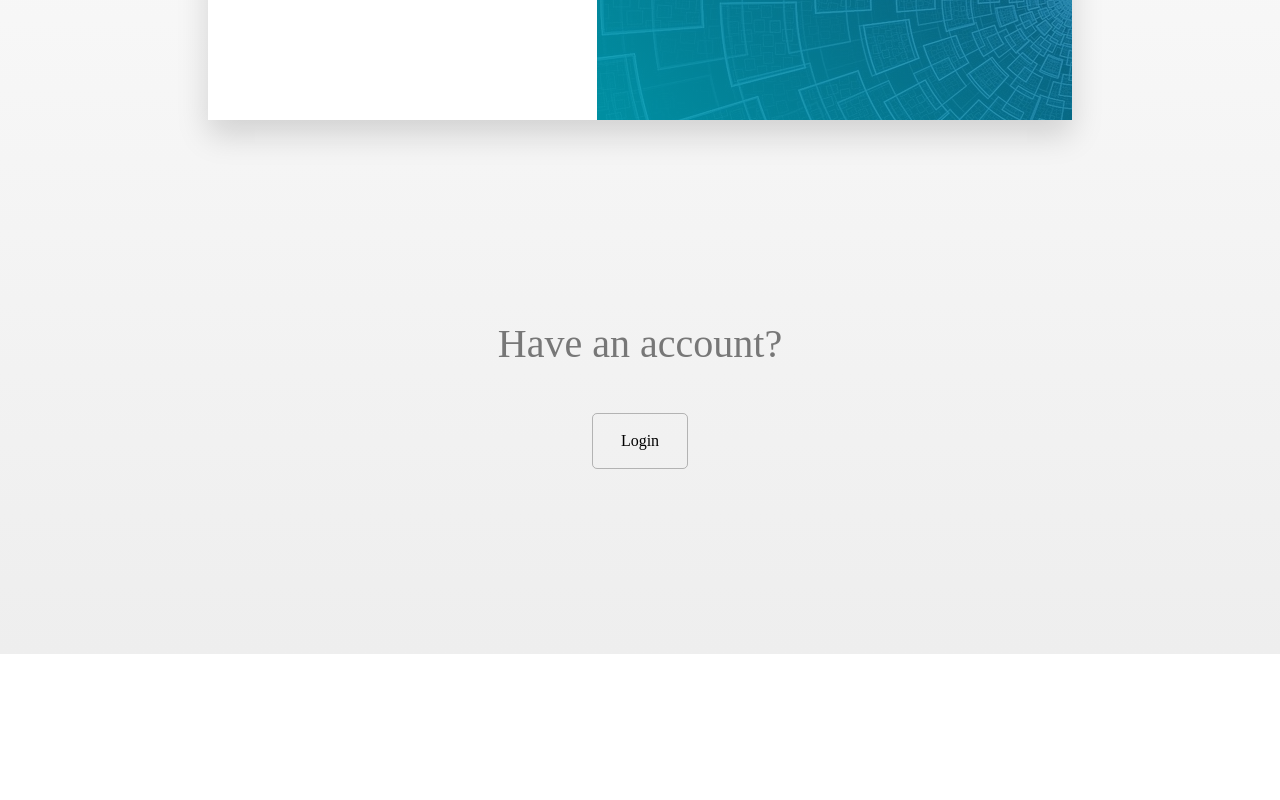
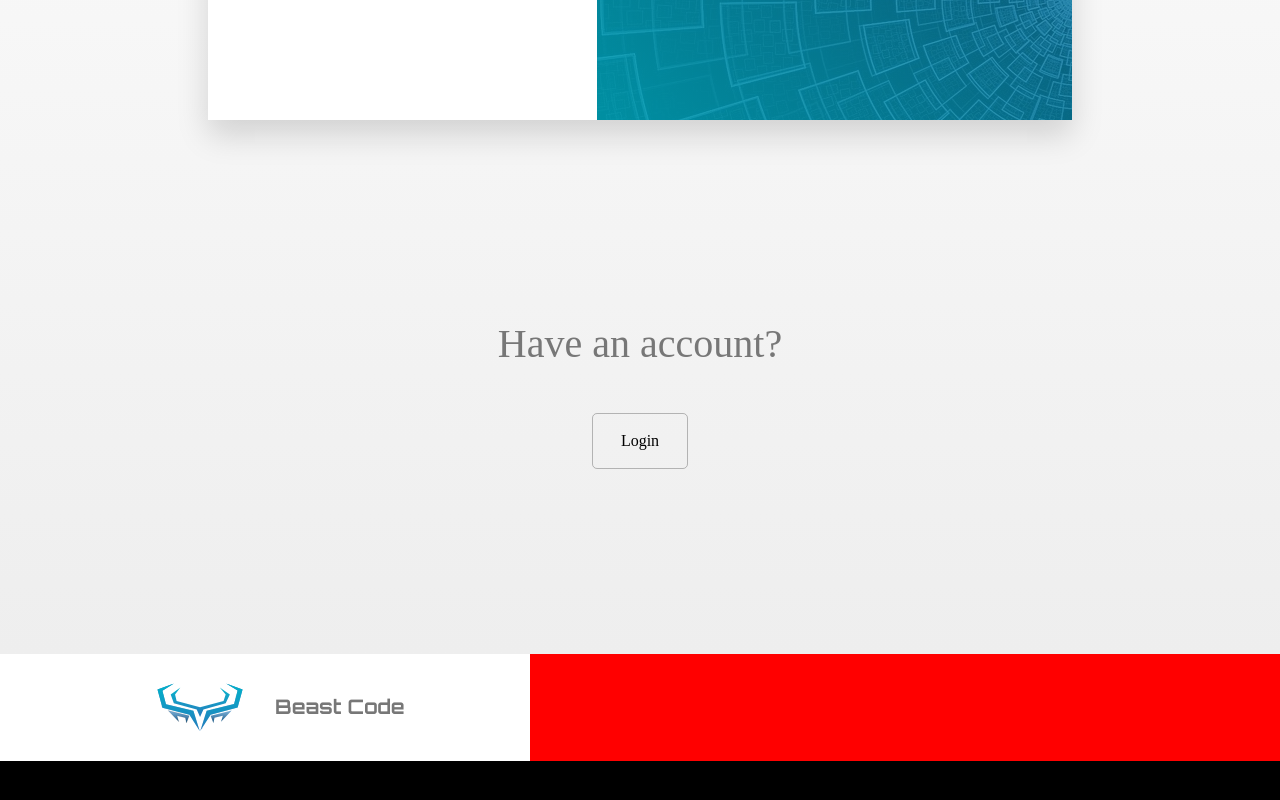
Before and after one commit to Beast-Code9999/Sign-up-Form, a website: page index.html in a window 1280 px wide. Shown: the part 706-1506 px from the top of the page. Before the commit the page ends 1360 px from the top, so only its background shows below. Drawn offline with Linux system fonts and the light colour scheme.

Commit message:
add container to logo-box add more footer elements

```diff
--- a/index.html
+++ b/index.html
@@ -13,9 +13,11 @@
 </head>
 <body>
     <header class="header">
-        <div class="header__logo-box">
-            <img src="./Logo.svg" alt="Beast Logo">
-            <h3>Beast Code</h3>
+        <div class="header__logo">
+            <div class="logo-box">
+                <img class="logo-box__img" src="./Logo.svg" alt="Beast Logo">
+                <h3 class="logo-box__header">Beast Code</h3>
+            </div>
         </div>
         <ul class="header__list">
             <li class="header__item">
@@ -66,7 +68,10 @@
     <footer class="footer">
         <div class="footer__container">
             <div class="footer__social-media">
-
+                <div class="logo-box">
+                    <img class="logo-box__img" src="./Logo.svg" alt="Beast Logo">
+                    <h3 class="logo-box__header">Beast Code</h3>
+                </div>
             </div>
             <div class="footer__start-learning">
 
--- /dev/null
+++ b/sass/components/_logo-box.scss
@@ -0,0 +1,18 @@
+
+.logo-box {
+    background-color: rgb(255, 255, 255);
+    width: 100%;
+    display: flex;
+    justify-content: center;
+    align-items: center;
+
+    &__img {
+        width: 15rem;
+    }
+
+    &__header {
+        font-family: 'Orbitron', sans-serif, monospace;
+        font-size: 2rem;
+        color: $color-gray-dark;
+    }
+}
--- a/sass/layout/_footer.scss
+++ b/sass/layout/_footer.scss
@@ -0,0 +1,19 @@
+.footer {
+    background-color: black;
+    height: 21.5rem;
+
+    &__container {
+        display: flex;
+    }
+
+    &__social-media  {
+        flex-grow: 1;
+    }
+
+    &__start-learning {
+        width: auto;
+        flex-grow: 3;
+        background-color: red;
+    }
+
+}
--- a/sass/layout/_header.scss
+++ b/sass/layout/_header.scss
@@ -5,32 +5,21 @@
     justify-content: space-between;
     align-items: center;
     padding: 5rem 10rem;
+    display: flex;
 
     // margin-bottom: 10rem;
 
-    &__logo-box {
-        background-color: rgb(255, 255, 255);
+    &__logg {
         width: auto;
-        display: flex;
-        justify-content: center;
-        align-items: center;
-
-        & img {
-            width: 15rem;
-        }
-
-        & h3 {
-            font-family: 'Orbitron', sans-serif, monospace;
-            font-size: 2rem;
-            color: $color-gray-dark;
-        }
+        flex: 1;
     }
 
     &__list {
+        flex: 4;
         background-color: white;
         width: auto;
         display: flex;
-        justify-content: center;
+    justify-content: flex-end;
         align-items: center;
         gap: 4rem;
         font-weight: 500;
--- a/sass/main.scss
+++ b/sass/main.scss
@@ -11,6 +11,7 @@
 
 //components partial files
 @import "components/button";
+@import "components/logo-box";
 
 //layout partial files
 @import "layout/footer";
```
Also changed, not shown: style.css.
